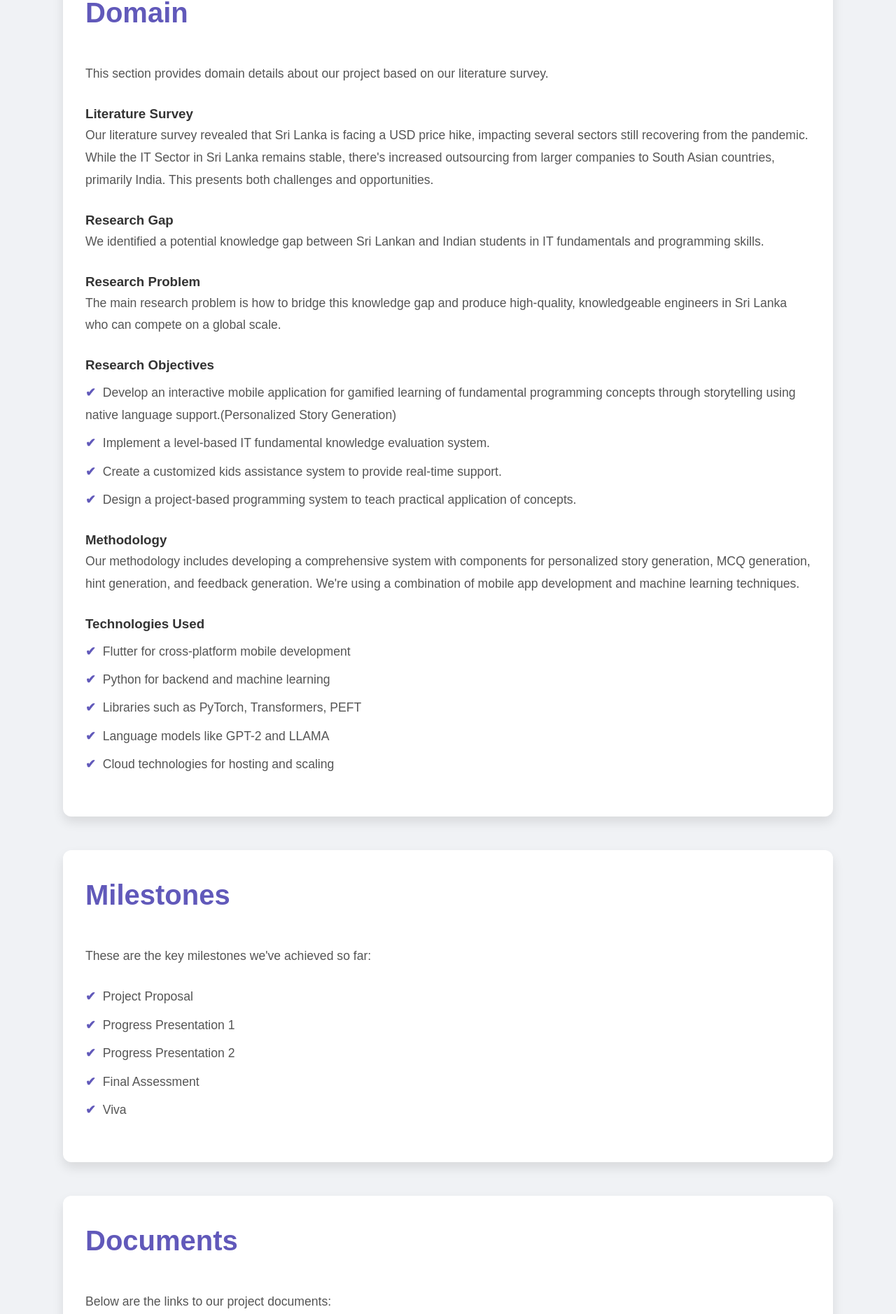
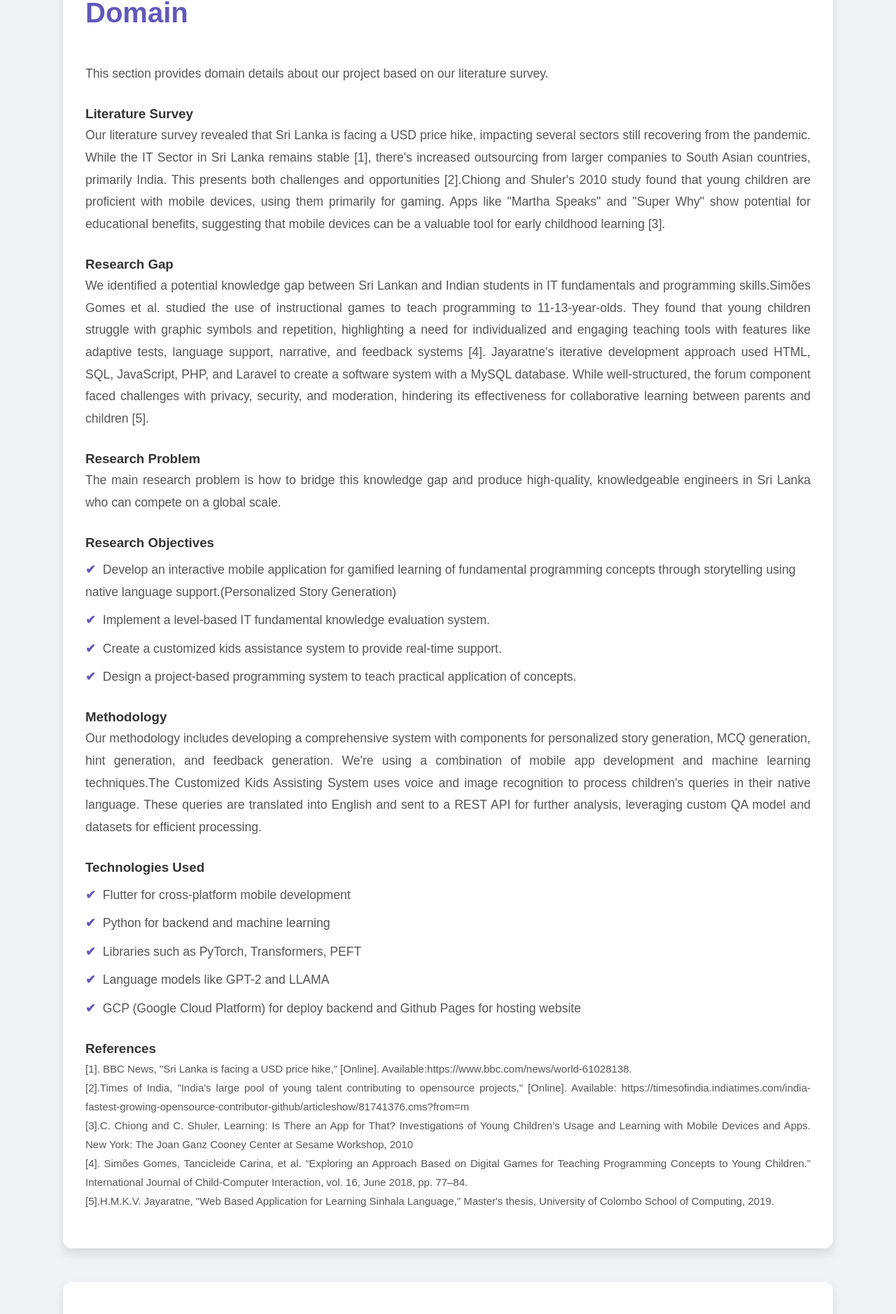
Before and after one commit to RP24-109/Research-Project-Website, a React (Create React App) app in the folder research-website/: page / in a window 1280 px wide. Shown: the part 1152-3030 px from the top of the page at 70% size. Built offline with nearby package versions, Linux system fonts and the light colour scheme.

Commit message:
Updated Domain Content
Signed-off-by: Ahamed Fahmi <it21037306@my.sliit.lk>

```diff
--- a/research-website/src/App.js
+++ b/research-website/src/App.js
@@ -126,20 +126,34 @@ function Domain() {
         literature survey.
       </p>
       <h3>Literature Survey</h3>
-      <p>
+      <p style={{ textAlign: "justify" }}>
         Our literature survey revealed that Sri Lanka is facing a USD price
         hike, impacting several sectors still recovering from the pandemic.
-        While the IT Sector in Sri Lanka remains stable, there's increased
+        While the IT Sector in Sri Lanka remains stable [1], there's increased
         outsourcing from larger companies to South Asian countries, primarily
-        India. This presents both challenges and opportunities.
+        India. This presents both challenges and opportunities [2].Chiong and
+        Shuler's 2010 study found that young children are proficient with mobile
+        devices, using them primarily for gaming. Apps like "Martha Speaks" and
+        "Super Why" show potential for educational benefits, suggesting that
+        mobile devices can be a valuable tool for early childhood learning [3].
       </p>
       <h3>Research Gap</h3>
-      <p>
+      <p style={{ textAlign: "justify" }}>
         We identified a potential knowledge gap between Sri Lankan and Indian
-        students in IT fundamentals and programming skills.
+        students in IT fundamentals and programming skills.Simões Gomes et al.
+        studied the use of instructional games to teach programming to
+        11-13-year-olds. They found that young children struggle with graphic
+        symbols and repetition, highlighting a need for individualized and
+        engaging teaching tools with features like adaptive tests, language
+        support, narrative, and feedback systems [4]. Jayaratne's iterative
+        development approach used HTML, SQL, JavaScript, PHP, and Laravel to
+        create a software system with a MySQL database. While well-structured,
+        the forum component faced challenges with privacy, security, and
+        moderation, hindering its effectiveness for collaborative learning
+        between parents and children [5].
       </p>
       <h3>Research Problem</h3>
-      <p>
+      <p style={{ textAlign: "justify" }}>
         The main research problem is how to bridge this knowledge gap and
         produce high-quality, knowledgeable engineers in Sri Lanka who can
         compete on a global scale.
@@ -164,11 +178,15 @@ function Domain() {
         </li>
       </ul>
       <h3>Methodology</h3>
-      <p>
+      <p style={{ textAlign: "justify" }}>
         Our methodology includes developing a comprehensive system with
         components for personalized story generation, MCQ generation, hint
         generation, and feedback generation. We're using a combination of mobile
-        app development and machine learning techniques.
+        app development and machine learning techniques.The Customized Kids
+        Assisting System uses voice and image recognition to process children's
+        queries in their native language. These queries are translated into
+        English and sent to a REST API for further analysis, leveraging custom
+        QA model and datasets for efficient processing.
       </p>
       <h3>Technologies Used</h3>
       <ul>
@@ -176,8 +194,31 @@ function Domain() {
         <li>Python for backend and machine learning</li>
         <li>Libraries such as PyTorch, Transformers, PEFT</li>
         <li>Language models like GPT-2 and LLAMA</li>
-        <li>Cloud technologies for hosting and scaling</li>
+        <li>
+          GCP (Google Cloud Platform) for deploy backend and Github Pages for
+          hosting website
+        </li>
       </ul>
+      <h3>References</h3>
+      <p style={{ textAlign: "justify", fontSize: "15px" }}>
+        [1]. BBC News, "Sri Lanka is facing a USD price hike," [Online].
+        Available:https://www.bbc.com/news/world-61028138. <br />
+        [2].Times of India, "India's large pool of young talent contributing to
+        opensource projects," [Online]. Available:
+        https://timesofindia.indiatimes.com/india-fastest-growing-opensource-contributor-github/articleshow/81741376.cms?from=m
+        <br />
+        [3].C. Chiong and C. Shuler, Learning: Is There an App for That?
+        Investigations of Young Children’s Usage and Learning with Mobile
+        Devices and Apps. New York: The Joan Ganz Cooney Center at Sesame
+        Workshop, 2010 <br />
+        [4]. Simões Gomes, Tancicleide Carina, et al. “Exploring an Approach
+        Based on Digital Games for Teaching Programming Concepts to Young
+        Children.” International Journal of Child-Computer Interaction, vol. 16,
+        June 2018, pp. 77–84. <br />
+        [5].H.M.K.V. Jayaratne, "Web Based Application for Learning Sinhala
+        Language," Master's thesis, University of Colombo School of Computing,
+        2019. <br />
+      </p>
     </section>
   );
 }
```
